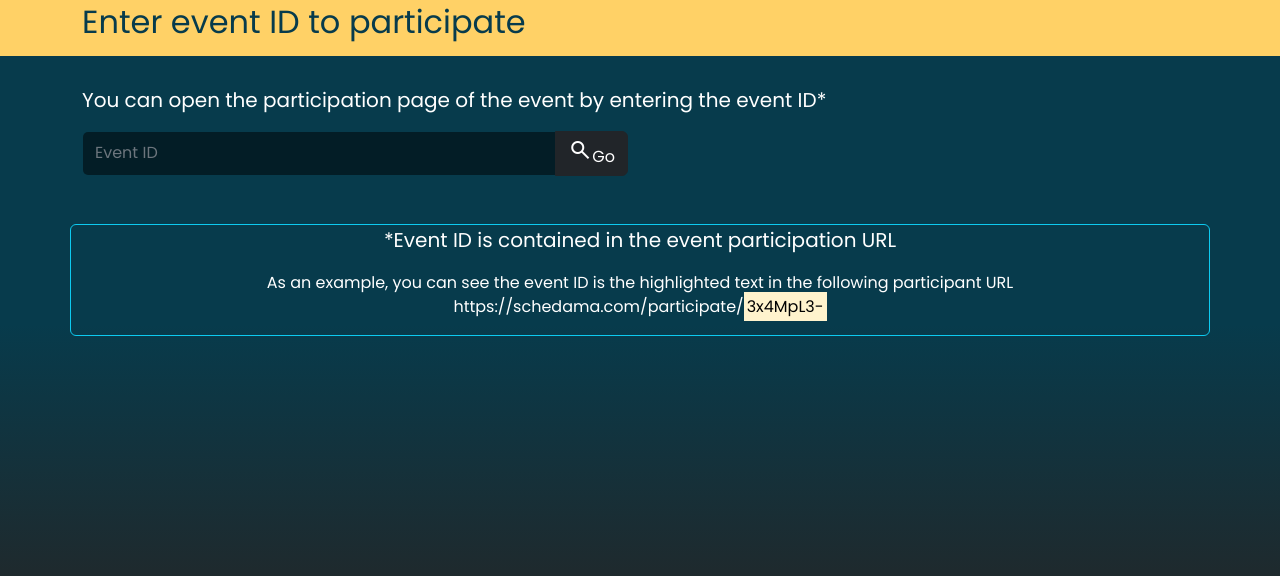
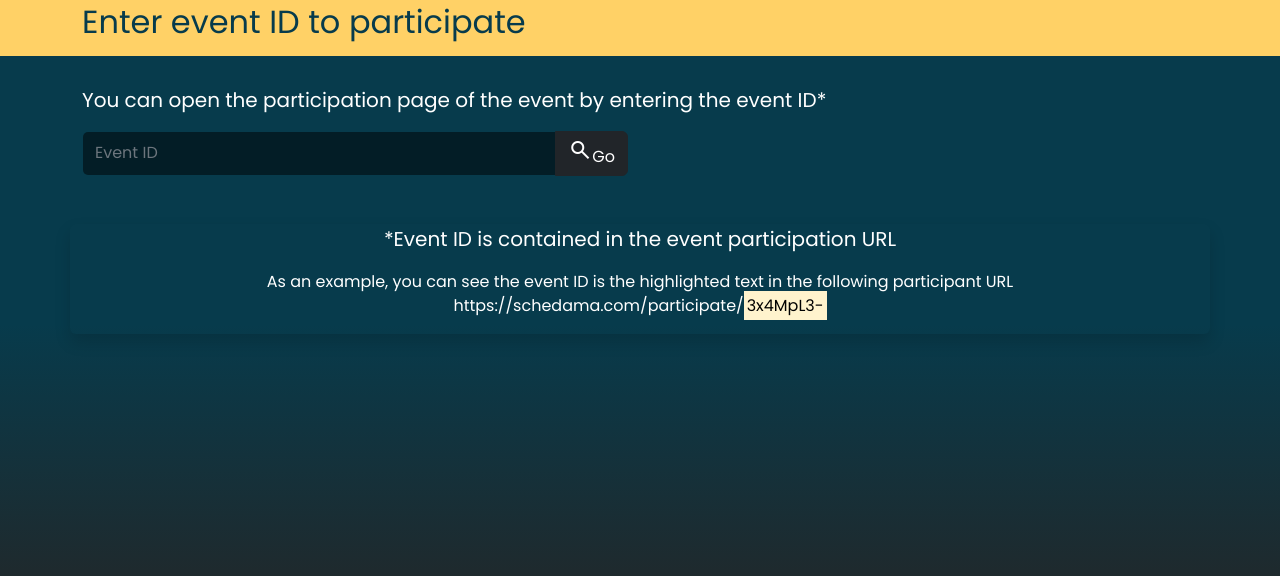
Before and after one commit to alessandro-amadelli/schedama, a Django app: page /open-event/ in a window 1280 px wide. Shown: the part 156-732 px from the top of the page. Run offline with Django 4.2, Linux system fonts and the light colour scheme.

Commit message:
added shadow effect on div in open-event page

```diff
--- a/events/templates/events/open_event.html
+++ b/events/templates/events/open_event.html
@@ -38,7 +38,7 @@
     </div>
   </div>
 
-  <div class="row border border-info text-center rounded">
+  <div class="row text-center rounded shadow">
     <div class="col">
         <p class="lead">
             *{% translate "Event ID is contained in the event participation URL" %}
```
